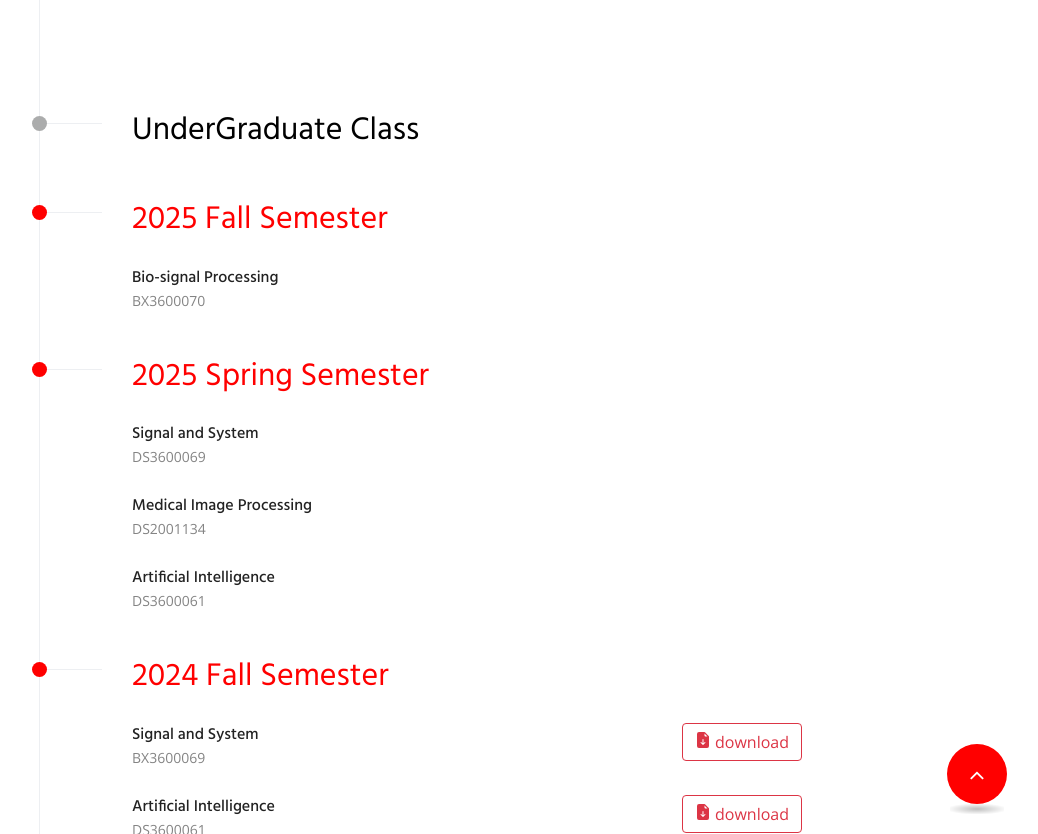
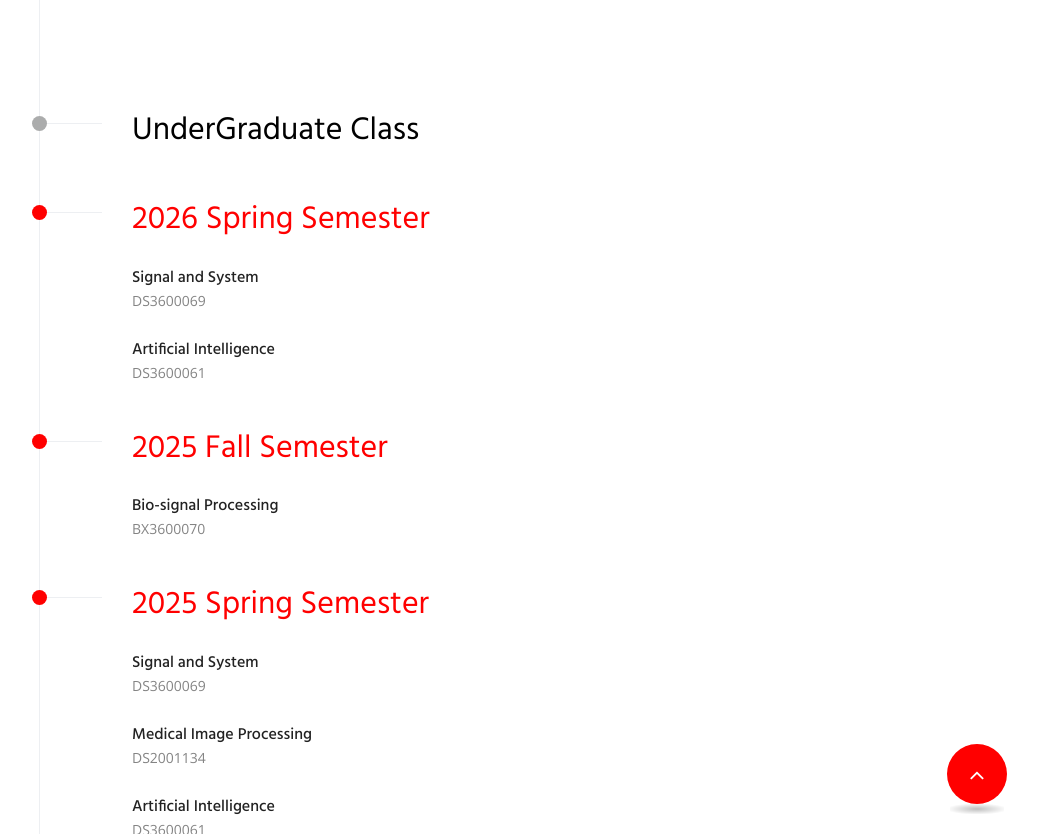
Before and after one commit to pnu-amilab/pnu-amilab.github.io, a Jekyll site: the page built from class.html, in a window 1280 px wide and 900 px high, scrolled down 423 px, cut to the strip 66-900 px from the top of the window. Shown: the whole strip, without its empty margins (223-1261 px from the left). Built offline with Jekyll 4.4.1, drawn with Linux system fonts in a browser that asks for light colours; some web fonts are replaced.

Commit message:
260720-class update

```diff
--- a/class.html
+++ b/class.html
@@ -30,6 +30,63 @@ title: Class
                             <h2 style="color: black;">UnderGraduate Class</h2>
                         </div>
                     </div>
+
+                    <div class="year">
+                        <div class="year-name">
+                            <h2 style="color: red;">2026 Spring Semester</h2>
+                        </div>
+
+                        <div class="single-item" style="padding-left: 0px;">
+                            <div class="row justify-content-between" style="padding-left: 15px; padding-right: 15px">
+                                <div class="">
+                                    <!-- <figure class="image-box"><a href="#"><img src="images/resource/book-1.jpg" alt=""></a></figure> -->
+                                    <h5>
+                                        Signal and System
+                                    </h5>
+                                    <div class="text">
+                                        DS3600069
+
+                                    </div>
+                                </div>
+                                <div class=" ">
+                                    <!-- <a href="./Class/2022/2 Fall/Signal and system.zip">
+                                        <button type="button" class="btn btn-outline-danger text-end">
+                                            <svg xmlns="http://www.w3.org/2000/svg" width="16" height="16" fill="currentColor" class="bi bi-file-earmark-arrow-down-fill" viewBox="0 0 16 16">
+                                                <path d="M9.293 0H4a2 2 0 0 0-2 2v12a2 2 0 0 0 2 2h8a2 2 0 0 0 2-2V4.707A1 1 0 0 0 13.707 4L10 .293A1 1 0 0 0 9.293 0zM9.5 3.5v-2l3 3h-2a1 1 0 0 1-1-1zm-1 4v3.793l1.146-1.147a.5.5 0 0 1 .708.708l-2 2a.5.5 0 0 1-.708 0l-2-2a.5.5 0 0 1 .708-.708L7.5 11.293V7.5a.5.5 0 0 1 1 0z"></path>
+                                            </svg>
+                                        download
+                                        </button>
+                                        </a> -->
+                                </div>
+                            </div>
+                        </div>
+                        <div class="single-item" style="padding-left: 0px;">
+                            <div class="row justify-content-between" style="padding-left: 15px; padding-right: 15px">
+                                <div class="">
+                                    <!-- <figure class="image-box"><a href="#"><img src="images/resource/book-1.jpg" alt=""></a></figure> -->
+                                    <h5>
+                                        Artificial Intelligence
+                                    </h5>
+                                    <div class="text">
+                                        DS3600061
+
+                                    </div>
+                                </div>
+                                <div class=" ">
+                                    <!-- <a href="./Class/2022/2 Fall/Signal and system.zip">
+                                        <button type="button" class="btn btn-outline-danger text-end">
+                                            <svg xmlns="http://www.w3.org/2000/svg" width="16" height="16" fill="currentColor" class="bi bi-file-earmark-arrow-down-fill" viewBox="0 0 16 16">
+                                                <path d="M9.293 0H4a2 2 0 0 0-2 2v12a2 2 0 0 0 2 2h8a2 2 0 0 0 2-2V4.707A1 1 0 0 0 13.707 4L10 .293A1 1 0 0 0 9.293 0zM9.5 3.5v-2l3 3h-2a1 1 0 0 1-1-1zm-1 4v3.793l1.146-1.147a.5.5 0 0 1 .708.708l-2 2a.5.5 0 0 1-.708 0l-2-2a.5.5 0 0 1 .708-.708L7.5 11.293V7.5a.5.5 0 0 1 1 0z"></path>
+                                            </svg>
+                                        download
+                                        </button>
+                                        </a> -->
+                                </div>
+                            </div>
+                        </div>
+                    </div>
+
+
                     <div class="year">
                         <div class="year-name">
                             <h2 style="color: red;">2025 Fall Semester</h2>
```
